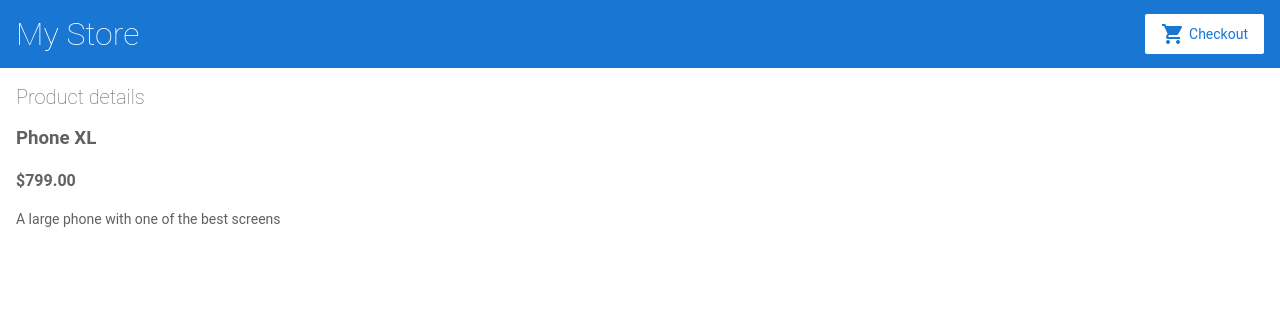
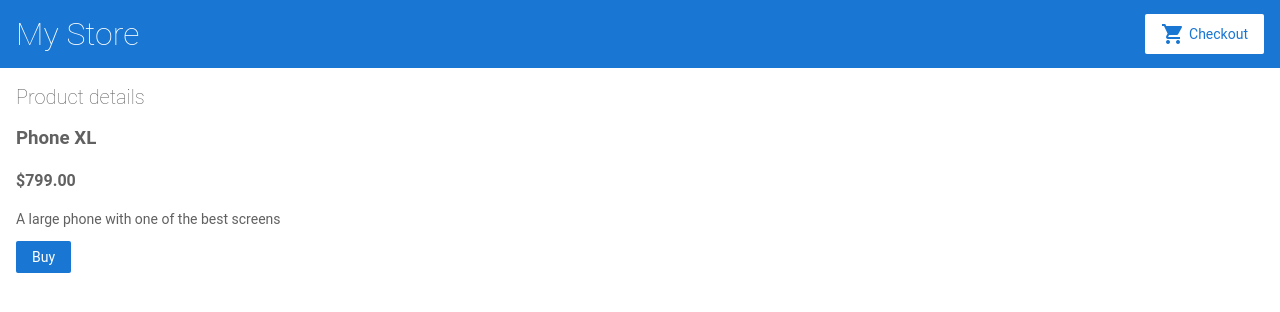
Before and after one commit to Luizahf/AngularStudies, an Angular app: page /products/0 in a window 1280 px wide. Shown: the top 312 px of the page. Built offline with nearby package versions, Linux system fonts and the light colour scheme.

Commit message:
Updated the product details component to use the cart service

```diff
--- a/src/app/product-details/product-details.component.html
+++ b/src/app/product-details/product-details.component.html
@@ -4,4 +4,6 @@
   <h3>{{product.name}}</h3>
   <h4> {{product.price | currency }} </h4>
   <p> {{ product.description }} </p>
+
+  <button (click)="addToCart(product)">Buy</button>
 </div>
--- a/src/app/product-details/product-details.component.ts
+++ b/src/app/product-details/product-details.component.ts
@@ -2,6 +2,7 @@
 import { ActivatedRoute } from '@angular/router';
 
 import { products } from '../products';
+import { CartService } from '../cart.service';
 
 @Component({
   selector: 'app-product-details',
@@ -13,7 +14,13 @@
 
   constructor(
     private route: ActivatedRoute,
+    private cartService: CartService,
     ) { }
+
+  addToCart(product) {
+    this.cartService.addToCart(product);
+    window.alert('Your product has been added to the cart!');
+  }
 
   ngOnInit() {
     this.route.paramMap.subscribe(params => {
```
